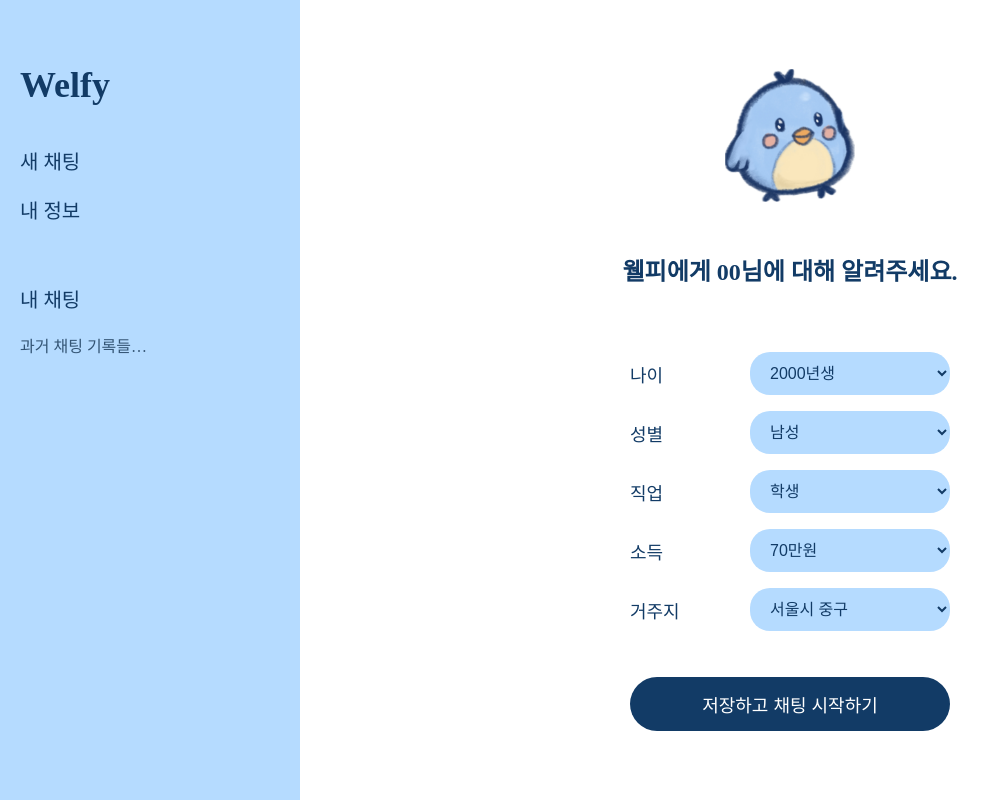
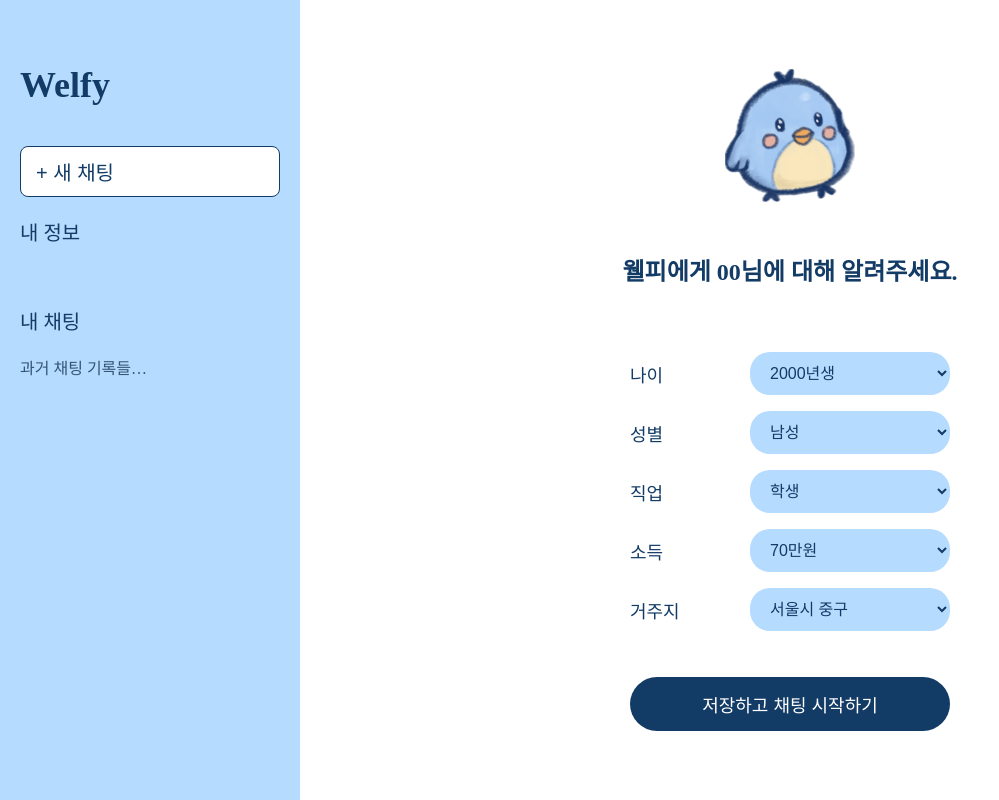
Before and after one commit to 2025-X-Thon-Team3-ChamUiSeul/2025-X-Thon-Team3-ChamUiSeul, a React (Vite) app in the folder frontend/: page /info in a window 1280 px wide. Shown: the whole page, without its empty margins (0-999 px from the left). Built offline with nearby package versions, Linux system fonts and the light colour scheme.

Commit message:
feat: add new chating button

```diff
--- a/frontend/src/Chat/ChatPage.jsx
+++ b/frontend/src/Chat/ChatPage.jsx
@@ -84,8 +84,12 @@ export default function ChatPage() {
     }
   };
 
+  const handleNewChat = () => {
+    setMessages([]);
+  };
+
   return (
-    <ChatLayout>
+    <ChatLayout handleNewChat={handleNewChat}>
       <div className="chat-container">
         {messages.length > 0 && <StepIndicator current={3} />}
 
--- a/frontend/src/Components/ChatLayout.jsx
+++ b/frontend/src/Components/ChatLayout.jsx
@@ -1,10 +1,10 @@
 import Sidebar from "../Components/Sidebar";
 
-export default function ChatLayout({ children }) {
+export default function ChatLayout({ children, handleNewChat }) {
   return (
     <div style={{ display: "flex", height: "100vh", width: "100vw" }}>
       {/* 왼쪽 사이드바 */}
-      <Sidebar />
+      <Sidebar handleNewChat={handleNewChat} />
 
       {/* 오른쪽 페이지 내용 */}
       <div
--- a/frontend/src/Components/Sidebar.jsx
+++ b/frontend/src/Components/Sidebar.jsx
@@ -1,4 +1,4 @@
-export default function Sidebar() {
+export default function Sidebar({ handleNewChat }) {
   return (
     <div
       style={{
@@ -15,7 +15,22 @@ export default function Sidebar() {
       </h1>
 
       <nav style={{ display: "flex", flexDirection: "column", gap: "20px" }}>
-        <div style={{ fontSize: "20px" }}>새 채팅</div>
+        <button
+          onClick={handleNewChat}
+          style={{
+            fontSize: "20px",
+            backgroundColor: "#ffffff",
+            border: "1px solid #123B66",
+            borderRadius: "8px",
+            padding: "10px 15px",
+            cursor: "pointer",
+            color: "#123B66",
+            textAlign: "left",
+            width: "100%",
+          }}
+        >
+          + 새 채팅
+        </button>
         <div style={{ fontSize: "20px" }}>내 정보</div>
         <div style={{ marginTop: "40px", fontSize: "20px" }}>내 채팅</div>
         <span style={{ color: "#345575" }}>과거 채팅 기록들…</span>
```
Also changed, not shown: 1 other file (tests, documents, lock files or other folders).
